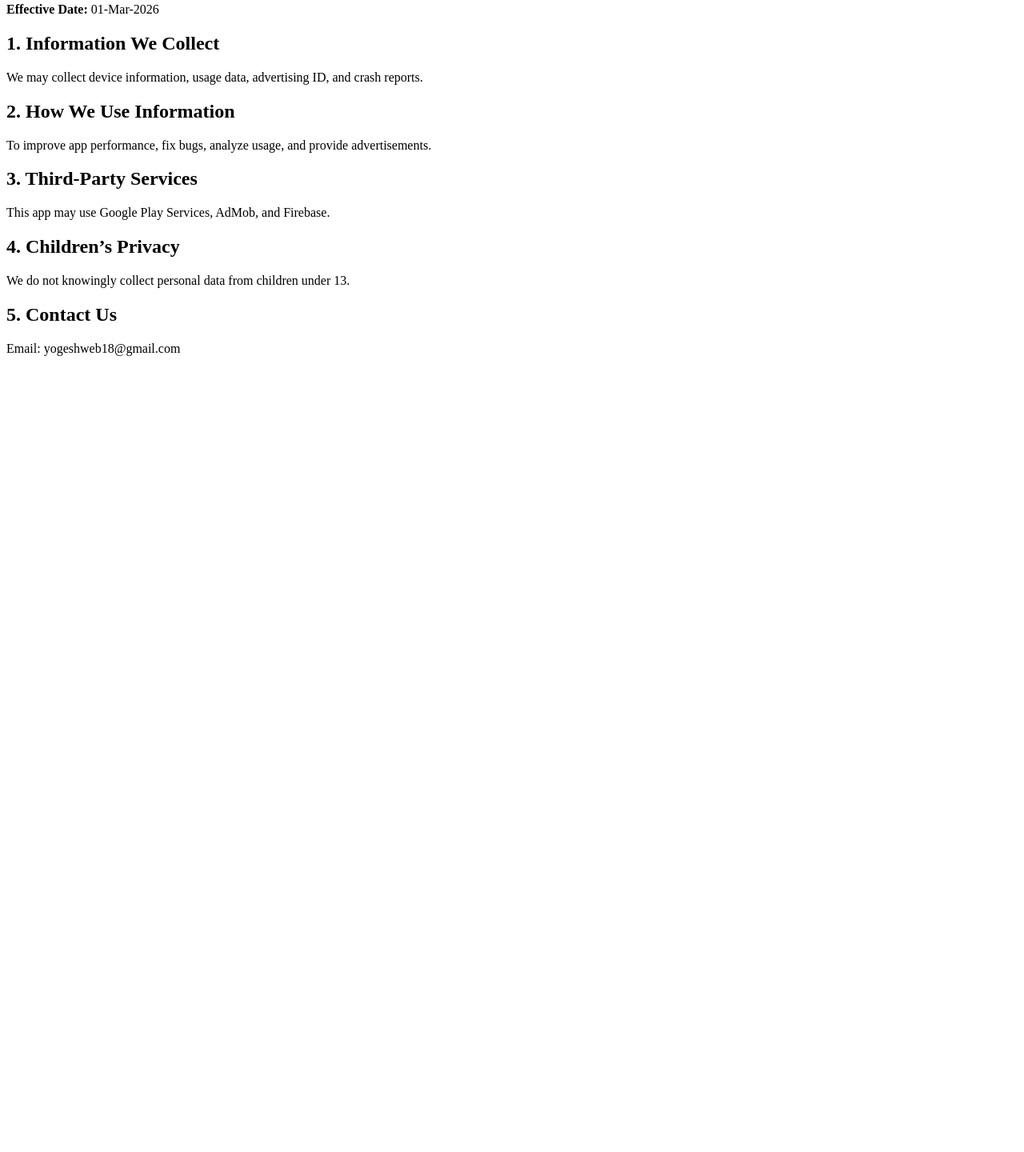
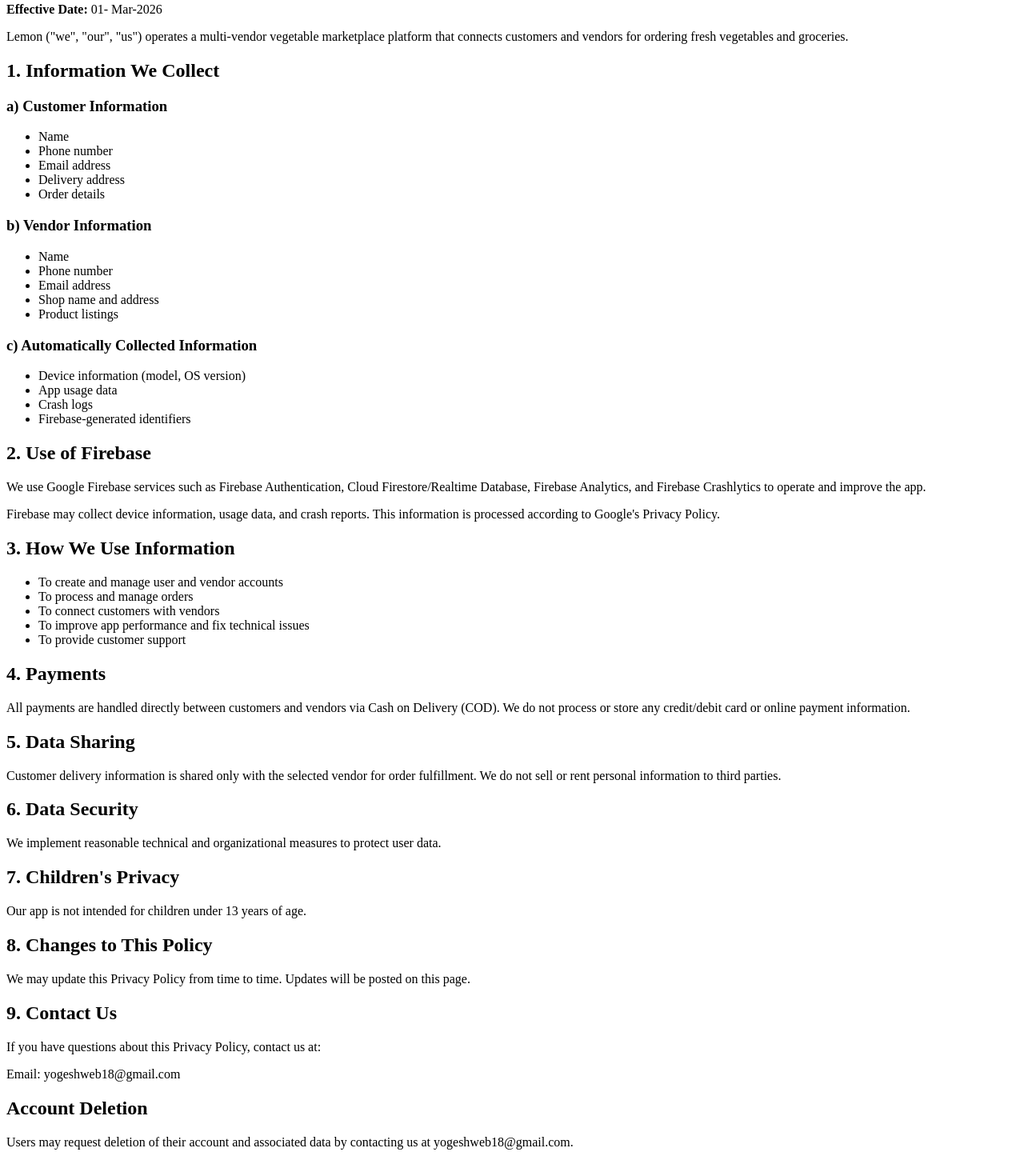
Before and after one commit to yogeshweb18/my_web_app, a plain HTML site: page privacy-policy.html in a window 1280 px wide. Shown: the part 77-1517 px from the top of the page at 80% size. Before the commit the page ends 800 px from the top, so only its background shows below. Drawn offline with Linux system fonts and the light colour scheme.

Commit message:
change policy

```diff
--- a/privacy-policy.html
+++ b/privacy-policy.html
@@ -1,26 +1,79 @@
 <!DOCTYPE html>
 <html>
 <head>
+  <meta charset="UTF-8">
   <title>Privacy Policy - Lemon</title>
-  <meta charset="UTF-8">
 </head>
 <body>
-  <h1>Privacy Policy for Lemon</h1>
-  <p><strong>Effective Date:</strong> 01-Mar-2026</p>
 
-  <h2>1. Information We Collect</h2>
-  <p>We may collect device information, usage data, advertising ID, and crash reports.</p>
+<h1>Privacy Policy for Lemon</h1>
+<p><strong>Effective Date:</strong> 01- Mar-2026</p>
 
-  <h2>2. How We Use Information</h2>
-  <p>To improve app performance, fix bugs, analyze usage, and provide advertisements.</p>
+<p>Lemon ("we", "our", "us") operates a multi-vendor vegetable marketplace platform that connects customers and vendors for ordering fresh vegetables and groceries.</p>
 
-  <h2>3. Third-Party Services</h2>
-  <p>This app may use Google Play Services, AdMob, and Firebase.</p>
+<h2>1. Information We Collect</h2>
 
-  <h2>4. Children’s Privacy</h2>
-  <p>We do not knowingly collect personal data from children under 13.</p>
+<h3>a) Customer Information</h3>
+<ul>
+<li>Name</li>
+<li>Phone number</li>
+<li>Email address</li>
+<li>Delivery address</li>
+<li>Order details</li>
+</ul>
 
-  <h2>5. Contact Us</h2>
-  <p>Email: yogeshweb18@gmail.com</p>
+<h3>b) Vendor Information</h3>
+<ul>
+<li>Name</li>
+<li>Phone number</li>
+<li>Email address</li>
+<li>Shop name and address</li>
+<li>Product listings</li>
+</ul>
+
+<h3>c) Automatically Collected Information</h3>
+<ul>
+<li>Device information (model, OS version)</li>
+<li>App usage data</li>
+<li>Crash logs</li>
+<li>Firebase-generated identifiers</li>
+</ul>
+
+<h2>2. Use of Firebase</h2>
+<p>We use Google Firebase services such as Firebase Authentication, Cloud Firestore/Realtime Database, Firebase Analytics, and Firebase Crashlytics to operate and improve the app.</p>
+
+<p>Firebase may collect device information, usage data, and crash reports. This information is processed according to Google's Privacy Policy.</p>
+
+<h2>3. How We Use Information</h2>
+<ul>
+<li>To create and manage user and vendor accounts</li>
+<li>To process and manage orders</li>
+<li>To connect customers with vendors</li>
+<li>To improve app performance and fix technical issues</li>
+<li>To provide customer support</li>
+</ul>
+
+<h2>4. Payments</h2>
+<p>All payments are handled directly between customers and vendors via Cash on Delivery (COD). We do not process or store any credit/debit card or online payment information.</p>
+
+<h2>5. Data Sharing</h2>
+<p>Customer delivery information is shared only with the selected vendor for order fulfillment. We do not sell or rent personal information to third parties.</p>
+
+<h2>6. Data Security</h2>
+<p>We implement reasonable technical and organizational measures to protect user data.</p>
+
+<h2>7. Children's Privacy</h2>
+<p>Our app is not intended for children under 13 years of age.</p>
+
+<h2>8. Changes to This Policy</h2>
+<p>We may update this Privacy Policy from time to time. Updates will be posted on this page.</p>
+
+<h2>9. Contact Us</h2>
+<p>If you have questions about this Privacy Policy, contact us at:</p>
+<p>Email: yogeshweb18@gmail.com</p>
+
+
+<h2>Account Deletion</h2>
+<p>Users may request deletion of their account and associated data by contacting us at yogeshweb18@gmail.com.</p>
 </body>
 </html>
```
